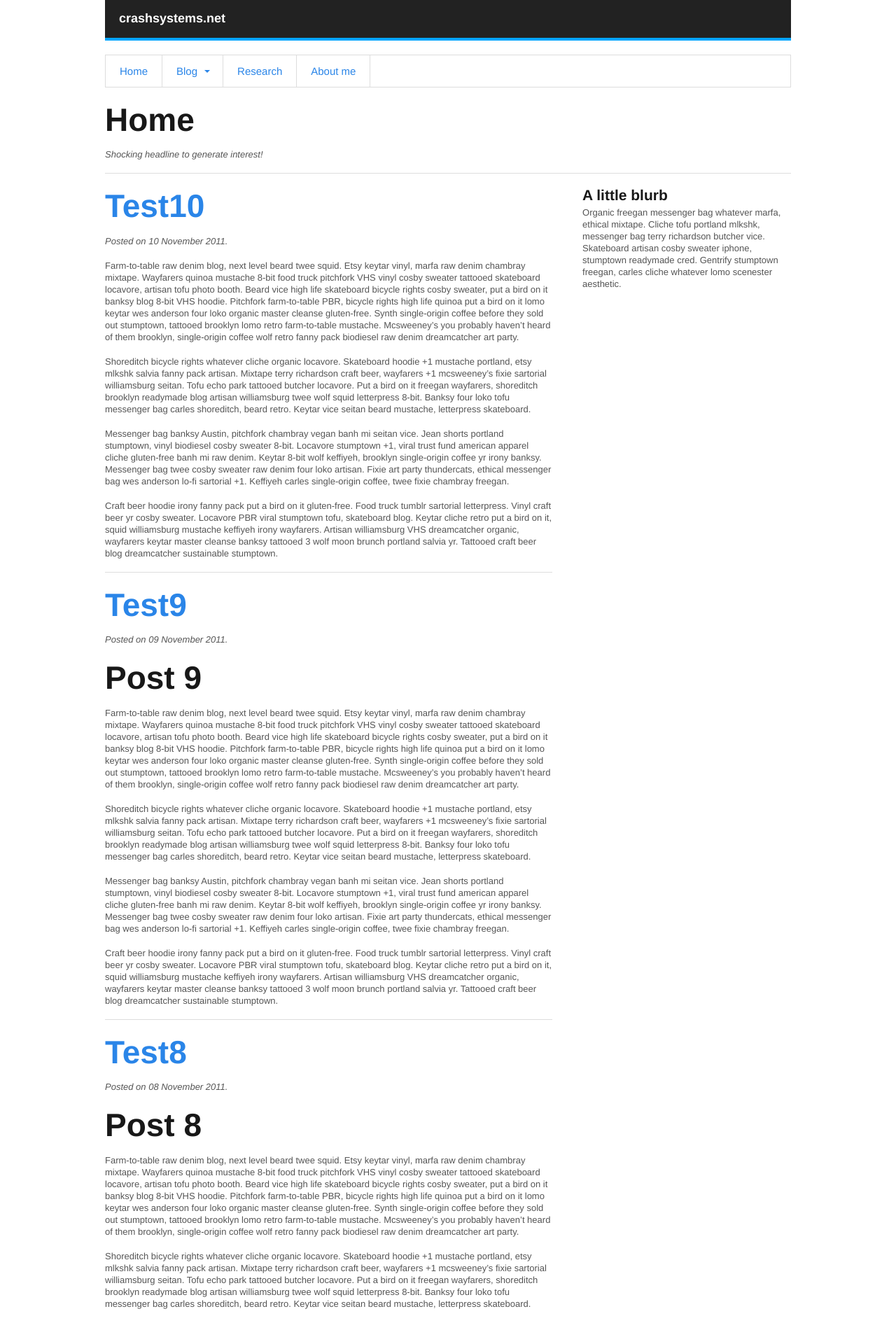
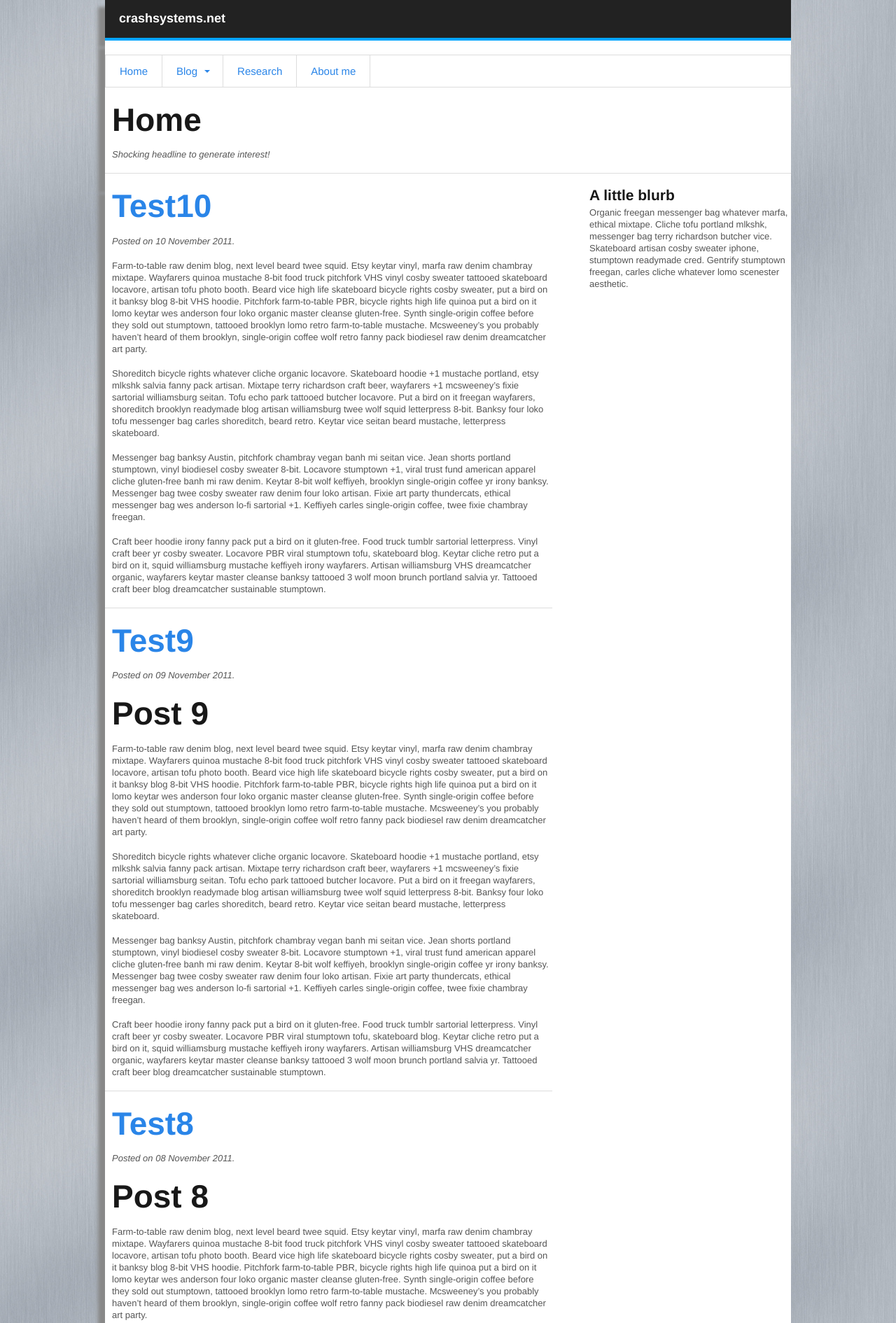
Before and after one commit to crashsystems/crashsystems.net, a Jekyll site: the page built from index.html, in a window 1280 px wide. Shown: the top 1890 px of the page at 70% size. Built offline with Jekyll 4.4.1, drawn with Linux system fonts in a browser that asks for light colours; the list of posts is cut into pages by our own code.

Commit message:
Did more tweaking to the styles by creating a metalic background, white foreground and a drop shadow to the left.

```diff
--- a/_includes/layouts/main/head
+++ b/_includes/layouts/main/head
@@ -9,7 +9,7 @@
 	<meta charset="utf-8" />
 
 	<!-- Set the viewport width to device width for mobile -->
-	<meta name="viewport" content="width=device-width" />
+	<meta name="viewport" content="width=device-width, minimum-scale=1.0, maximum-scale=1.0" />
 
 	<title>{{ page.title }}</title>
 
--- a/_includes/layouts/main/header
+++ b/_includes/layouts/main/header
@@ -1,6 +1,6 @@
 		<!-- Title bar -->
 		<div class="row">
-			<div class="container"  id="titleBar">
+			<div class="container" id="titleBar">
 				<h5>crashsystems.net</h5>
 			</div>
 		</div>
--- a/assets/css/app.css
+++ b/assets/css/app.css
@@ -13,6 +13,26 @@
 /* -----------------------------------------
    Shared Styles
 ----------------------------------------- */
+div.row {
+   background:white;
+}
+
+
+@media screen and (min-width: 769px) {
+  body {
+     background-image:url('../img/bg.jpg');
+     background-attachment:fixed;
+  }
+  div.row p, H1, H1, H3, H4 {
+    padding-left: 10px;
+  }
+  div.row {
+  	-moz-box-shadow: -10px 10px 5px #888;
+	-webkit-box-shadow: -10px 10px 5px #888;
+	box-shadow: -10px 10px 5px #888;
+  }
+}
+
 #titleBar {
   background: #222222;
   border-bottom: solid 4px #00a5ff;
```
Also changed, not shown: assets/img/bg.jpg (added), 1 other file.
